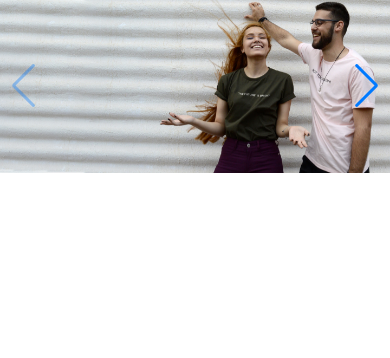
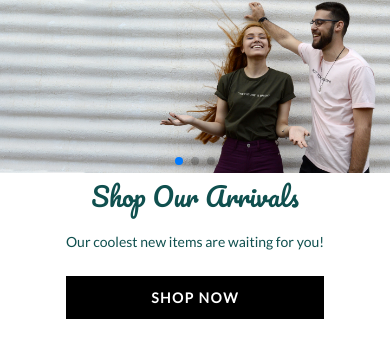
Before and after one commit to peterfoo22/dyode-testing, a React (Create React App) app: page / in a window 390 px wide. Shown: the top 358 px of the page. Built offline with nearby package versions, Linux system fonts and the light colour scheme.

Commit message:
-ticket#1-finished hero slider

```diff
--- a/src/hero-slider.css
+++ b/src/hero-slider.css
@@ -7,8 +7,6 @@
   text-align: center;
   font-size: 18px;
   background: #fff;
-
-  /* Center slide text vertically */
   display: -webkit-box;
   display: -ms-flexbox;
   display: -webkit-flex;
@@ -77,3 +75,52 @@
 .alternative {
   color: white;
 }
+
+@media only screen and (max-width: 1067px) {
+  .swiper__header-container {
+    position: static;
+    display: flex;
+    justify-content: center;
+    flex-direction: column;
+  }
+
+  .swiper-slide {
+    display: flex;
+    flex-direction: column-reverse;
+  }
+
+  .alternative {
+    color: #10504F;
+  }
+
+  .swiper__header {
+    height: 46px;
+    font-family: 'Pacifico';
+    font-style: normal;
+    font-weight: 400;
+    font-size: 26px;
+    line-height: 46px;
+    text-align: center;
+  }
+
+  .swiper-button-next {
+    display: none;
+  }
+
+  .swiper-button-prev {
+    display: none;
+  }
+
+  .swiper__subheader {
+    font-weight: 400;
+    font-weight: 400;
+    font-size: 14px;
+    line-height: 17px;
+    text-align: center;
+  }
+
+  .swiper-pagination {
+    bottom: 150px !important;
+  }
+
+}
--- a/src/hero-slider.js
+++ b/src/hero-slider.js
@@ -8,13 +8,13 @@ import HERO3 from "./images/Hero-Image-3.jpeg";
 import "swiper/css";
 import "./hero-slider.css";
 
-import "swiper/css/navigation";
+import "swiper/css/pagination";
 // import required modules
-import { Navigation } from "swiper";
+import { Pagination } from "swiper";
 
 const HeroSlider = () => {
   return (
-    <Swiper navigation={true} modules={[Navigation]} className="swiper">
+    <Swiper pagination={true} modules={[Pagination]} className="swiper">
       <SwiperSlide>
         <div className="swiper__header-container">
           <h1 className="swiper__header">Shop Our Arrivals</h1>
```
